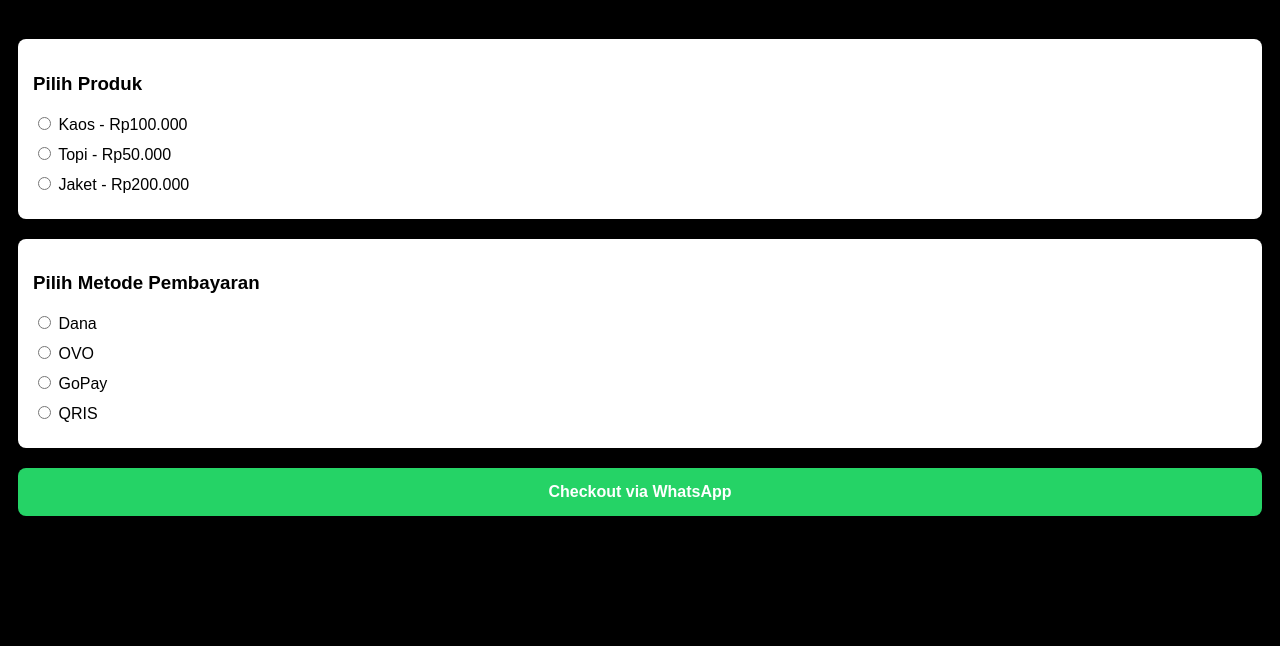
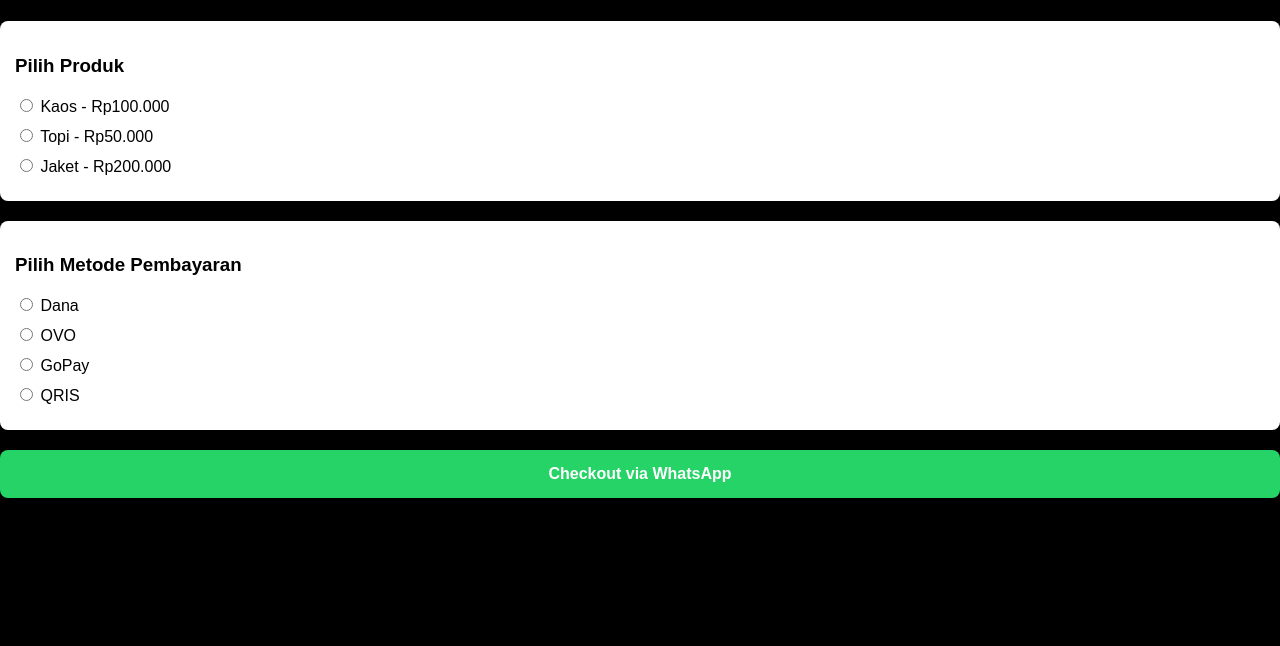
Before and after one commit to SwipFvck/market, a plain HTML site: page produk.html in a window 1280 px wide. Shown: the part 154-800 px from the top of the page. Drawn offline with Linux system fonts and the light colour scheme.

Commit message:
Update produk.html

```diff
--- a/produk.html
+++ b/produk.html
@@ -6,7 +6,8 @@
   <style>
     body {
       font-family: Arial, sans-serif;
-      padding: 10px;
+      margin: 0;
+      padding: 0;
       background: #000;
     }
     h1 {
```
